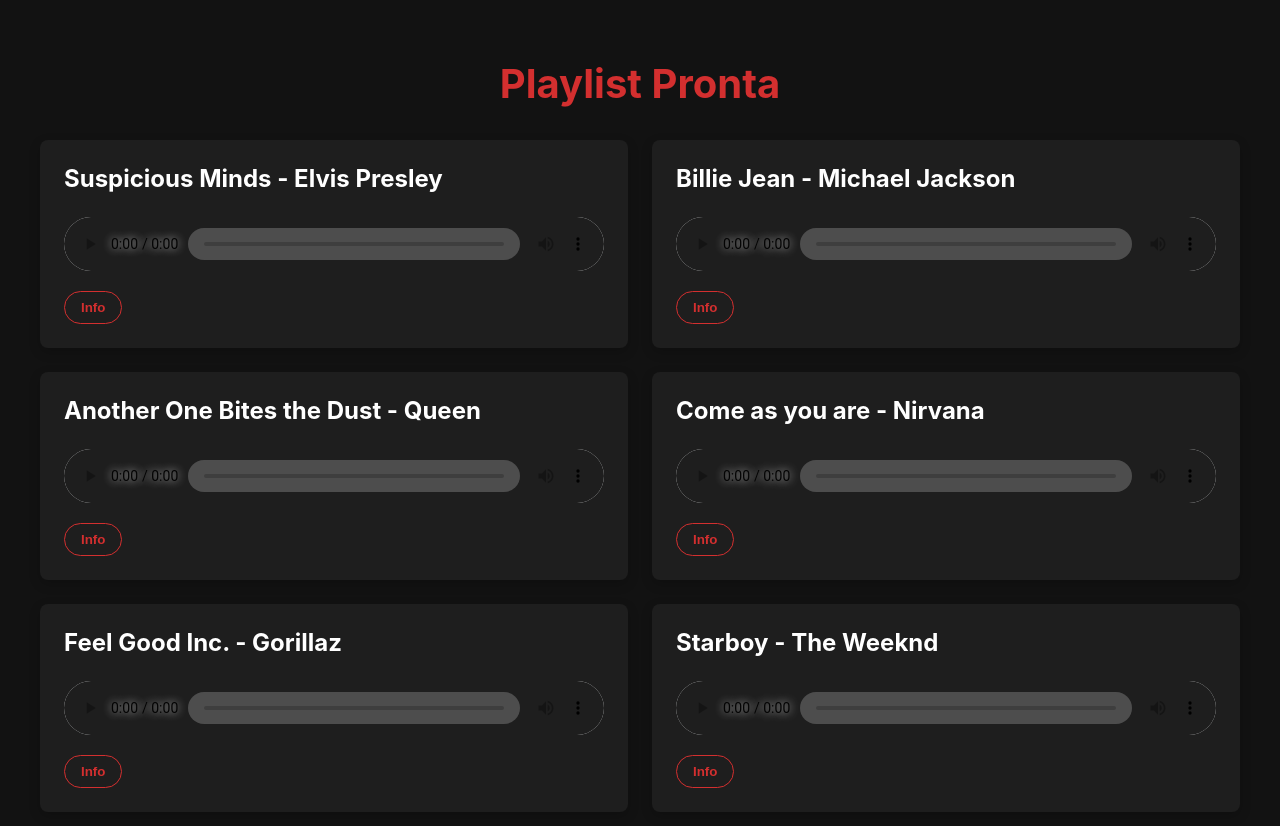
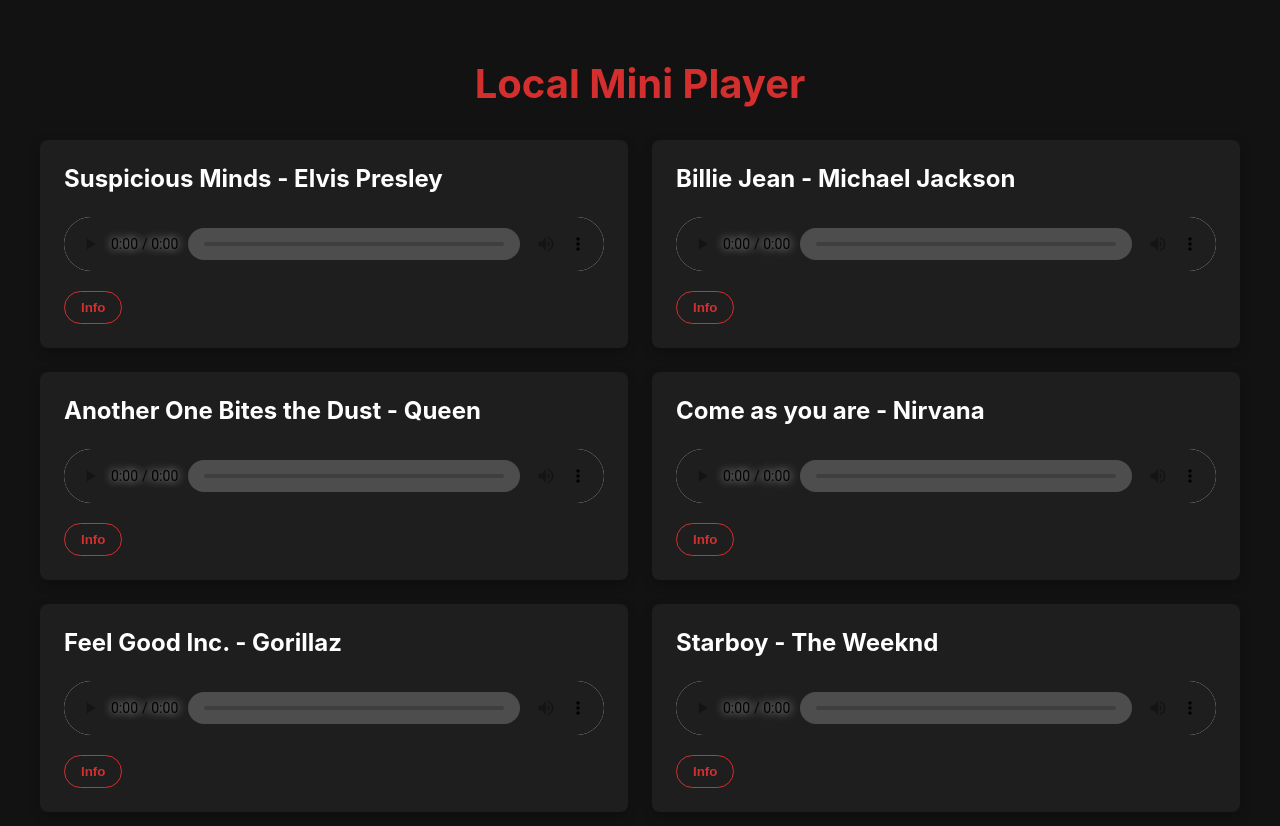
Before and after one commit to VictorJCFerreira/MiniPlayer-HTTP_Server, a plain HTML site: page MusicPlayer/assets/MiniPlayer.html in a window 1280 px wide. Drawn offline with Linux system fonts and the light colour scheme.

Commit message:
MiniPlayer Simples

```diff
--- a/MusicPlayer/assets/MiniPlayer.html
+++ b/MusicPlayer/assets/MiniPlayer.html
@@ -5,7 +5,7 @@
     <link rel="stylesheet" href="/style.css">
 </head>
 <body>
-    <h1>Playlist Pronta</h1>
+    <h1>Local Mini Player</h1>
 
     <div class="playlist-container">
 
```
Also changed, not shown: 2 other files.
